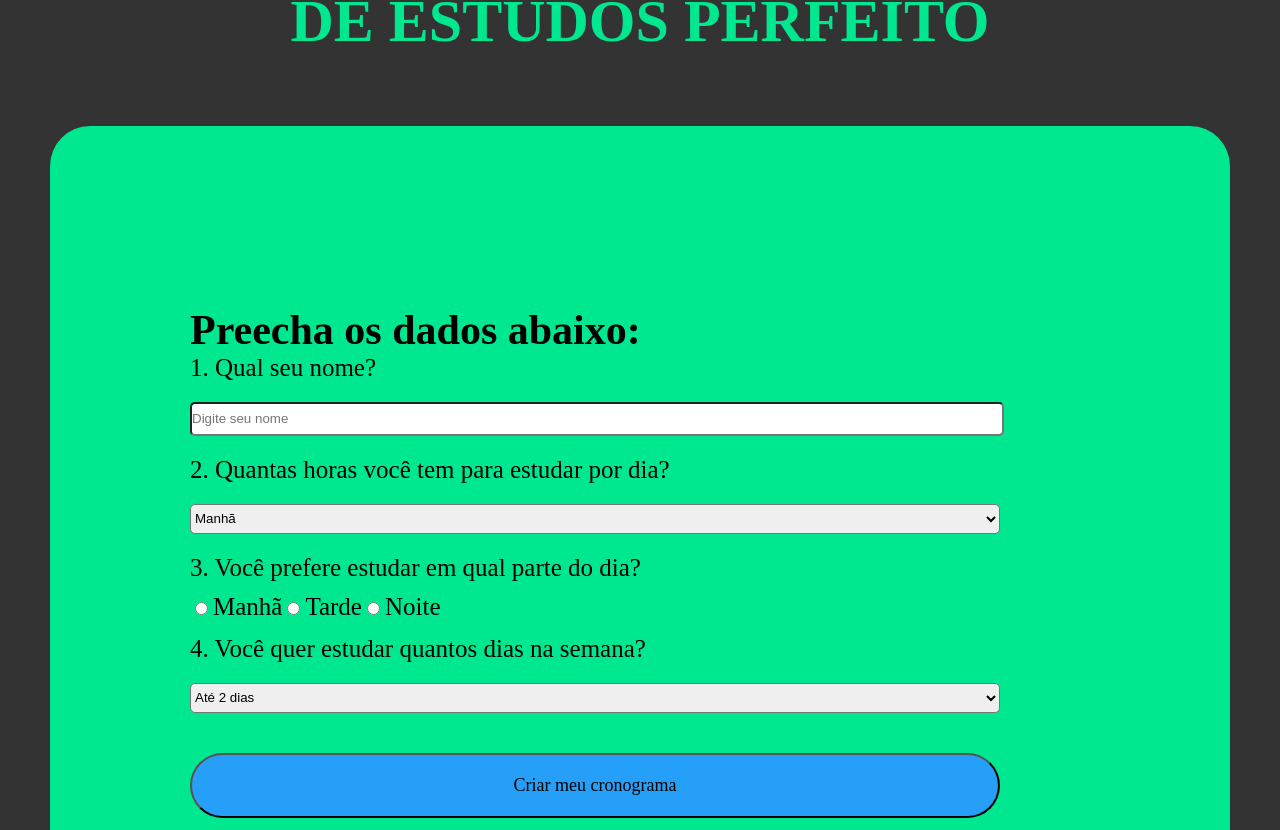
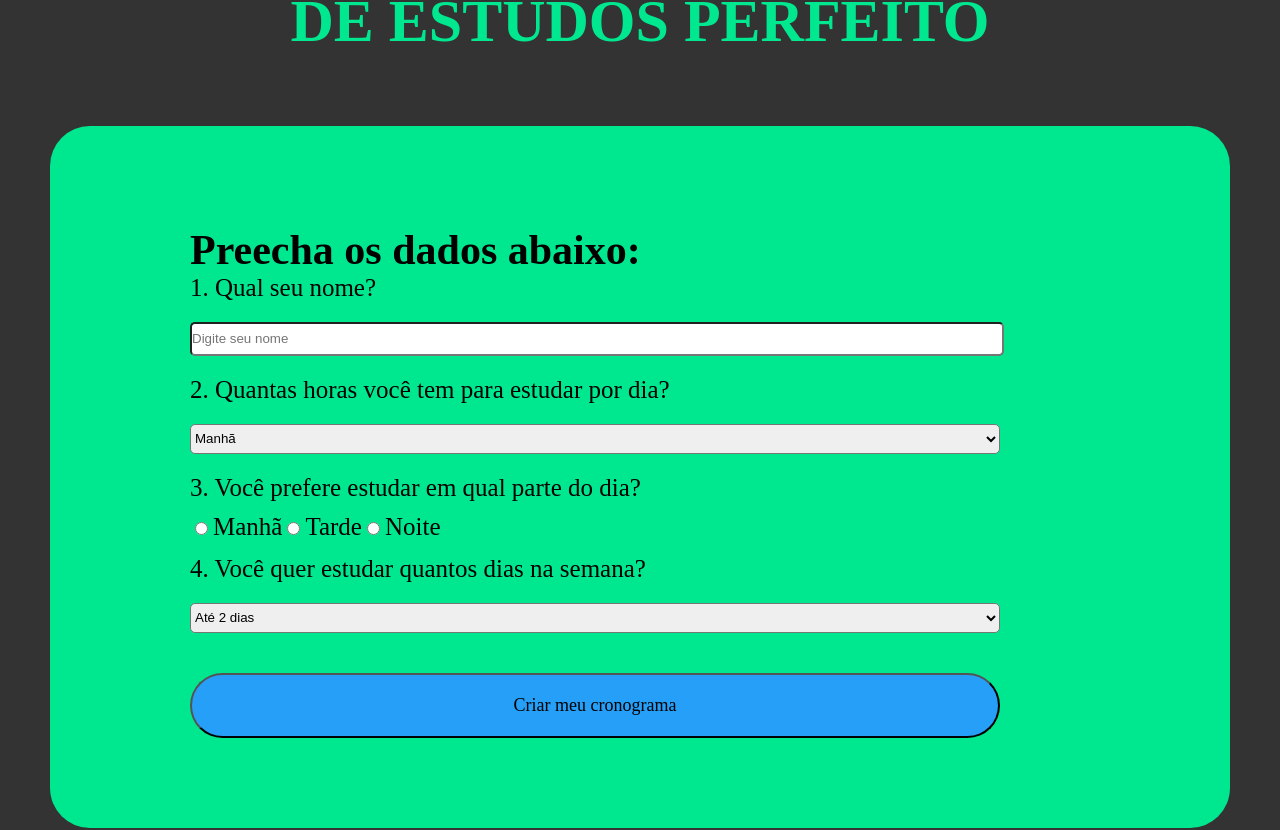
Before and after one commit to claranocito/projeto-cronograma, a React (Vite) app: page / in a window 1280 px wide. Shown: the part 3774-4604 px from the top of the page. Built offline with nearby package versions, Linux system fonts and the light colour scheme; a web font is replaced by a local one.

Commit message:
adjust padding form

```diff
--- a/src/components/Form/styles.css
+++ b/src/components/Form/styles.css
@@ -1,10 +1,9 @@
-
 .container-form {
   text-align: left;
   flex-direction: column;
   justify-content: space-around;
-  padding: 50px;
   font-family: Aprova Sans Novembro 2020;
+  padding: 0px 80px 30px;
   font-size: 25px;
   letter-spacing: 0em;
 }
@@ -16,11 +15,6 @@
   text-align: left;
 }
 
-@media screen and (max-width: 600px) {
-  .h2-timeline {
-    font-size: 40px;
-  }
-}
 .input {
   width: 90%;
   height: 30px;
@@ -46,3 +40,8 @@ button {
   margin-bottom: 20px;
   margin-inline: 5px;
 }
+
+
+@media screen and (max-width: 600px) {
+
+}
--- a/src/components/Timeline/styles.css
+++ b/src/components/Timeline/styles.css
@@ -14,7 +14,7 @@
 
 .timeline {
     background-color: #00E88F;
-    padding: 90px;
+    padding: 60px;
     border-radius: 40px;
 }
 
```
